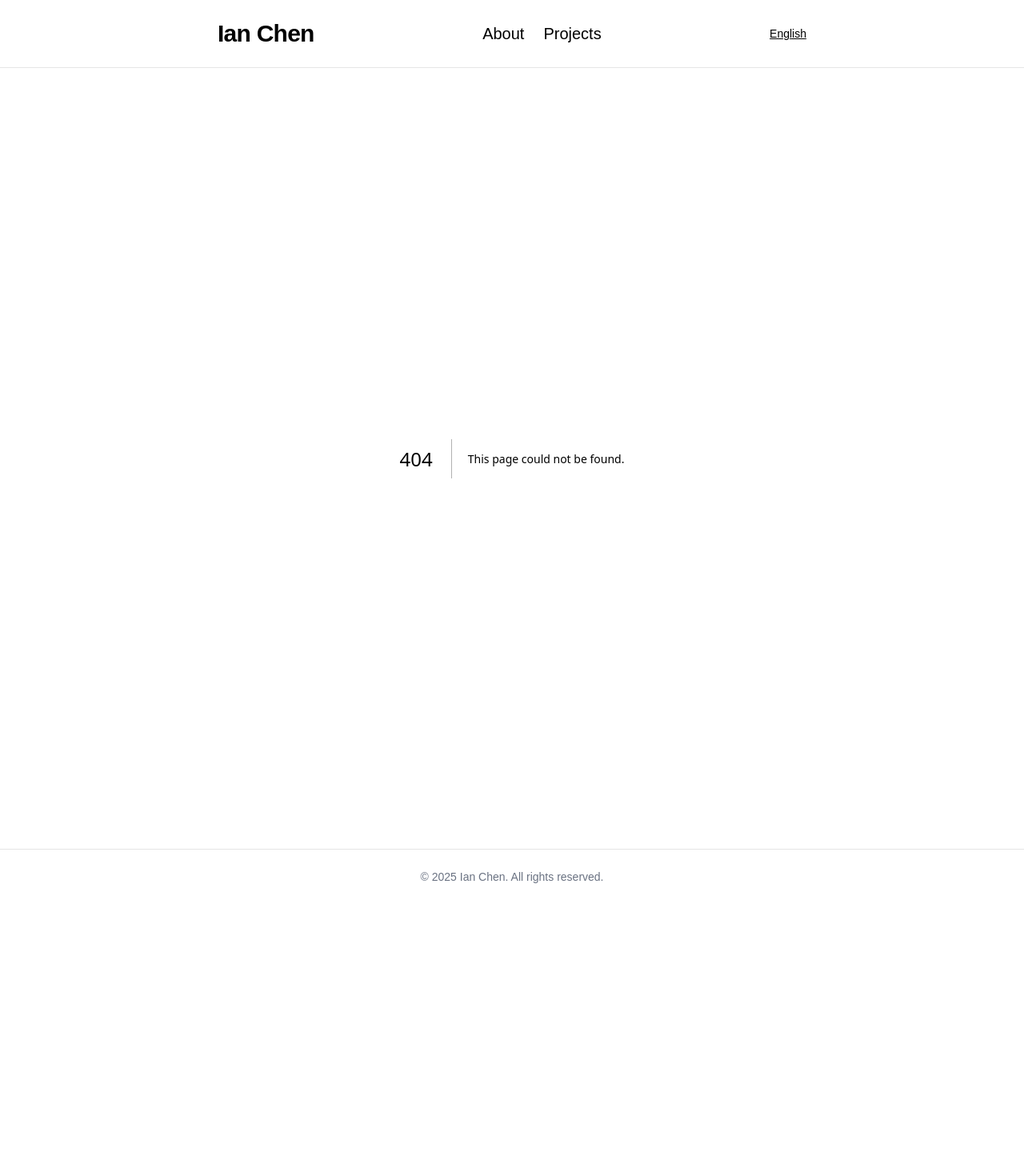
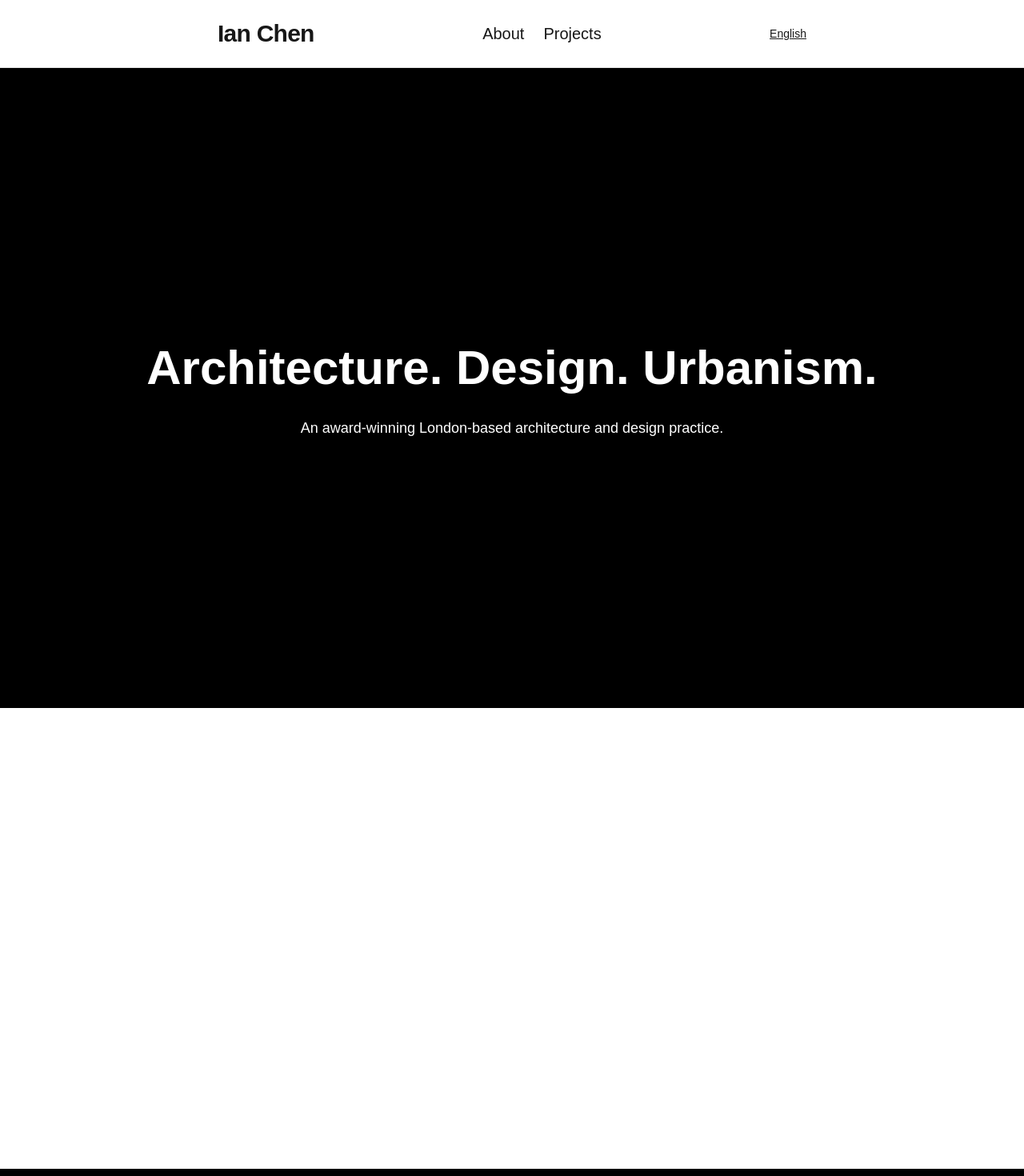
Before and after one commit to ianchen9527/ian-portfolio, a Next.js app: page /zh/projects/replica-showcase/paul-archer-design/demo in a window 1280 px wide. Before the commit this address had no page. Shown: the top 1470 px of the page at 80% size. Before the commit the page ends 1130 px from the top, so only its background shows below. Built offline with nearby package versions, Linux system fonts and the light colour scheme.

Commit message:
style(layout): remove default style on main layout in demo pages

```diff
--- /dev/null
+++ b/src/app/[locale]/projects/replica-showcase/paul-archer-design/demo/page.tsx
@@ -0,0 +1,35 @@
+export default function PaulArcherDesignDemoPage() {
+  return (
+    <main className="w-full overflow-x-hidden">
+      {/* Hero Section */}
+      <section className="min-h-screen bg-black text-white flex flex-col justify-center items-center text-center px-6">
+        <h1 className="text-4xl md:text-6xl font-bold leading-tight">
+          Architecture. Design. Urbanism.
+        </h1>
+        <p className="mt-6 text-lg max-w-xl">
+          An award-winning London-based architecture and design practice.
+        </p>
+      </section>
+
+      {/* About Section */}
+      <section className="py-24 max-w-3xl mx-auto px-6 text-center space-y-6">
+        {/* 這裡之後放 Who We Are 介紹 */}
+      </section>
+
+      {/* Projects Section */}
+      <section className="py-24 space-y-24">
+        {/* 這裡之後放交錯排列的 Project Cards */}
+      </section>
+
+      {/* Clients Section */}
+      <section className="py-24 max-w-6xl mx-auto px-6 text-center space-y-8">
+        {/* 這裡之後放 client logo 排列 */}
+      </section>
+
+      {/* Footer Section */}
+      <footer className="bg-black text-white py-12 text-center text-sm">
+        &copy; {new Date().getFullYear()} Paul Archer Design (Replica)
+      </footer>
+    </main>
+  )
+}
--- a/src/app/layout.tsx
+++ b/src/app/layout.tsx
@@ -3,6 +3,7 @@ import "./globals.css"
 import { Inter } from "next/font/google"
 import Header from "@/components/Header"
 import Footer from "@/components/Footer"
+import MainLayout from "@/components/MainLayout"
 
 const inter = Inter({ subsets: ["latin"] })
 
@@ -20,7 +21,7 @@ export default function RootLayout({
     <html lang="en" className={inter.className}>
       <body className="text-base text-black bg-white font-medium leading-relaxed">
         <Header />
-        <main className="max-w-3xl mx-auto px-4 py-10">{children}</main>
+        <MainLayout>{children}</MainLayout>
         <Footer />
       </body>
     </html>
--- a/src/components/Header.tsx
+++ b/src/components/Header.tsx
@@ -18,7 +18,7 @@ export default function Header() {
   ]
 
   return (
-    <header className="border-b border-black/10 py-6 mb-12">
+    <header className="border-b border-black/10 py-6">
       <nav className="max-w-3xl mx-auto px-4 flex justify-between items-center">
         <Link
           href={homeLink}
--- /dev/null
+++ b/src/components/MainLayout.tsx
@@ -0,0 +1,22 @@
+"use client"
+import { usePathname } from "next/navigation"
+import getIsDemo from "@/lib/getIsDemo"
+
+export default function MainLayout({
+  children,
+}: {
+  children: React.ReactNode
+}) {
+  const pathname = usePathname()
+  const isDemoPage = getIsDemo(pathname)
+
+  return (
+    <>
+      {isDemoPage ? (
+        <main>{children}</main>
+      ) : (
+        <main className="max-w-3xl mx-auto px-4 py-10">{children}</main>
+      )}
+    </>
+  )
+}
```
